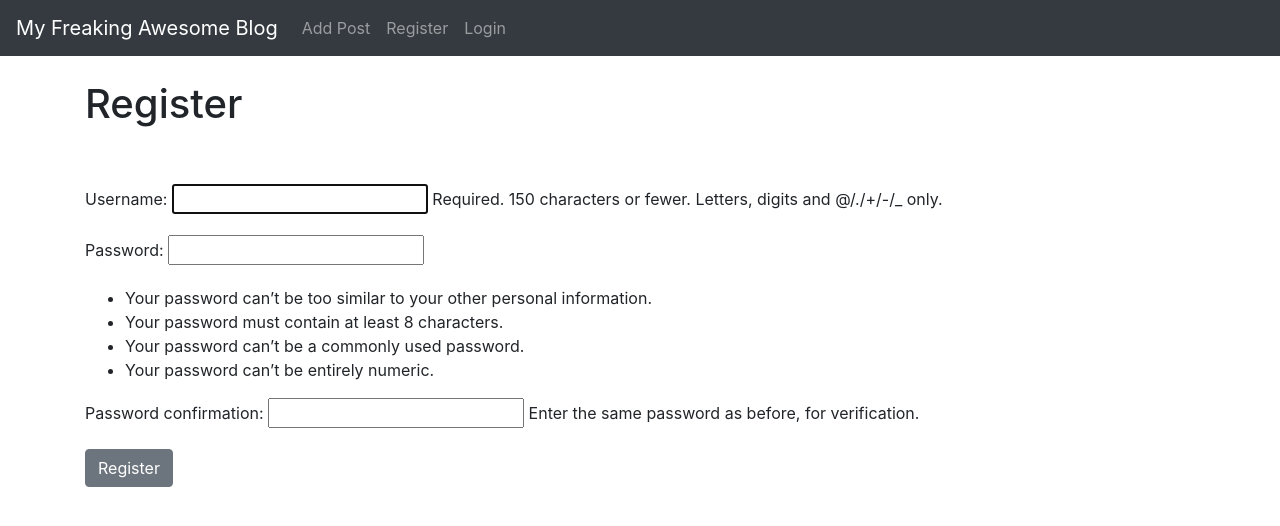
After one commit to josephjz/ablog, a Django app: page /members/register/ in a window 1280 px wide. The commit adds this page. Shown: the top 526 px of the page. Run offline with Django 3.2, Linux system fonts and the light colour scheme; some libraries are stand-ins or nearby versions.

Commit message:
video 9 done

```diff
--- a/ablog/settings.py
+++ b/ablog/settings.py
@@ -38,6 +38,7 @@ INSTALLED_APPS = [
     'django.contrib.messages',
     'django.contrib.staticfiles',
     'tutorialblog', # added the project app to the installed apps of project wide settings.py
+    'members',
 ]
 
 MIDDLEWARE = [
@@ -119,3 +120,7 @@ USE_TZ = True
 # https://docs.djangoproject.com/en/3.1/howto/static-files/
 
 STATIC_URL = '/static/'
+
+LOGIN_REDIRECT_URL = 'home'
+LOGOUT_REDIRECT_URL = 'home'
+# because of generics
--- a/ablog/urls.py
+++ b/ablog/urls.py
@@ -13,10 +13,16 @@ Including another URLconf
     1. Import the include() function: from django.urls import include, path
     2. Add a URL to urlpatterns:  path('blog/', include('blog.urls'))
 """
+
+# need to create a url for all apps we create in this file
+
+
 from django.contrib import admin
 from django.urls import path, include
 
 urlpatterns = [
     path('admin/', admin.site.urls),
-    path('', include('tutorialblog.urls')) # path to homepage
+    path('', include('tutorialblog.urls')), # path to homepage
+    path('members/', include('django.contrib.auth.urls')), # this will handle urls for login,out and registration
+    path('members/', include('members.urls')),
 ]
--- /dev/null
+++ b/members/templates/registration/register.html
@@ -0,0 +1,20 @@
+{% extends 'base.html' %}
+
+{% block title %}
+Register
+{% endblock %}
+
+{% block content %}
+
+<h1>Register</h1>
+<br><br>
+
+<div class = "form-group">
+    <form method = "POST">
+        {% csrf_token %}
+        {{form.as_p}}
+        <button class = "btn btn-secondary"> Register </button>
+    </form>
+</div>
+
+{% endblock %}
--- /dev/null
+++ b/members/urls.py
@@ -0,0 +1,11 @@
+# whenever you make a new app, you have to create this urls file
+# also whenever you create a new app, add it to SETTINGS.PY FILE INSTALLED APPS
+
+from django.urls import path  # deleted include import
+# from . import views # this is what we have for function based views
+
+from .views import UserRegisterView
+
+urlpatterns = [
+    path('register/',UserRegisterView.as_view(), name = 'register'),
+]
--- a/members/views.py
+++ b/members/views.py
@@ -1,3 +1,11 @@
 from django.shortcuts import render
+from django.views import generic
+from django.contrib.auth.forms import UserCreationForm
+from django.urls import reverse_lazy
 
-# Create your views here.
+# in class defined views, must define form_class, template_name, and success_url
+
+class UserRegisterView(generic.CreateView):
+    form_class = UserCreationForm
+    template_name = 'registration/register.html'
+    success_url = reverse_lazy('login')  # so that when you register you are directed to the login page
--- a/tutorialblog/templates/base.html
+++ b/tutorialblog/templates/base.html
@@ -31,6 +31,13 @@
             <li class="nav-item">
               <a class="nav-link" href="{% url 'add-post' %}">Add Post</a>
             </li>
+            <li class="nav-item">
+              <a class="nav-link" href="{% url 'register' %}">Register</a>
+            </li>
+            <li class="nav-item">
+              <!-- IMPORTANT NOTE: remember in original urls.py file (project wide) the django.contrib.auth.urls has login as one of those built in login urls for us -->
+              <a class="nav-link" href="{% url 'login' %}">Login</a>
+            </li>
           </ul>
         </div>
       </nav>
```
Also changed, not shown: members/templates/registration/login.html (added, +21 -0 lines), db.sqlite3.
